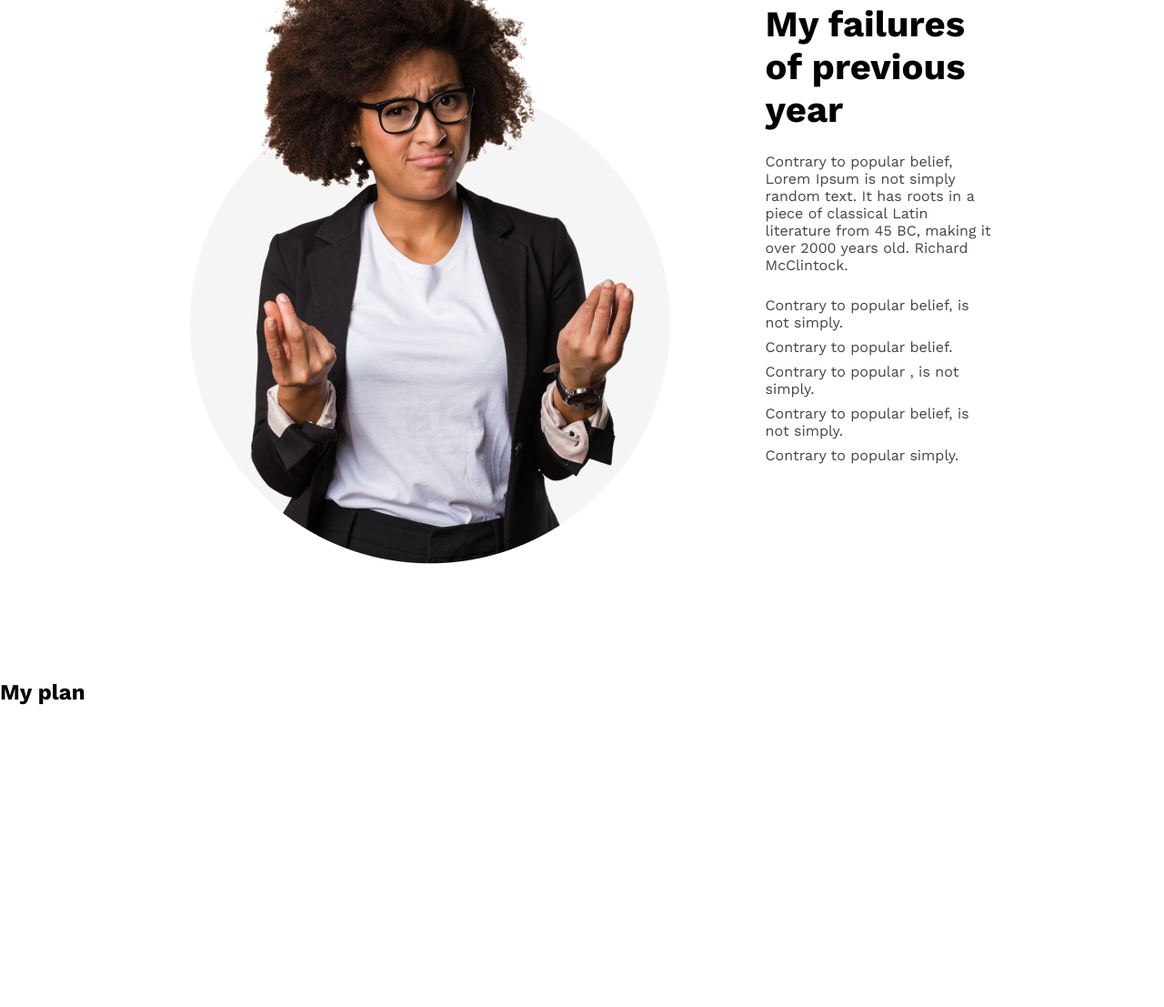
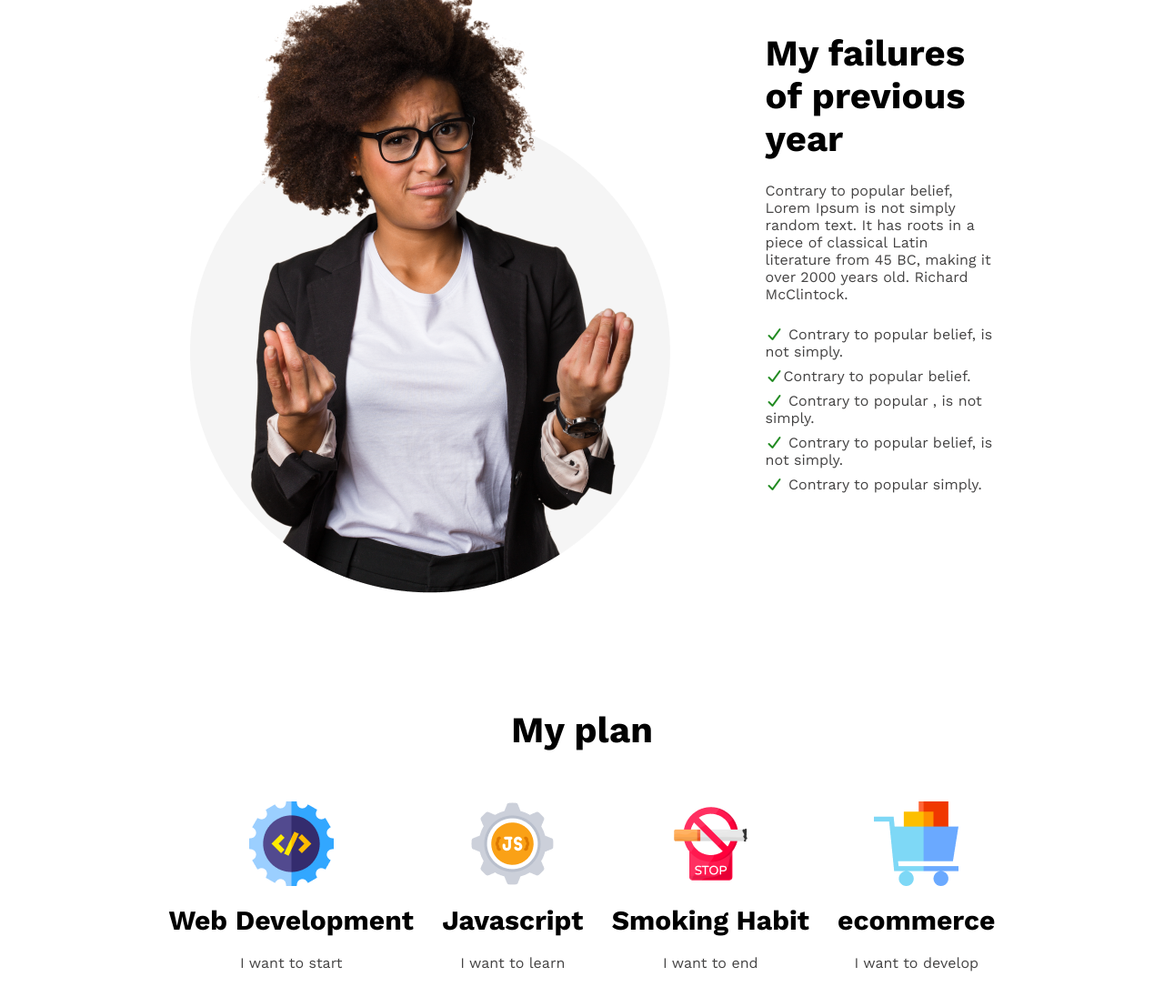
Before and after one commit to ryousufrahman/my-plan, a plain HTML site: page index.html in a window 1280 px wide. Shown: the part 979-2086 px from the top of the page at 91% size. Before the commit the page ends 1830 px from the top, so only its background shows below. Drawn offline with nearby package versions, Linux system fonts and the light colour scheme; a web font is replaced by a local one.

Commit message:
add list icon and designed the plan section

```diff
--- a/index.html
+++ b/index.html
@@ -7,8 +7,10 @@
     <link rel="preconnect" href="https://fonts.googleapis.com">
 <link rel="preconnect" href="https://fonts.gstatic.com" crossorigin>
 <link href="https://fonts.googleapis.com/css2?family=Azeret+Mono:ital,wght@0,100..900;1,100..900&family=Fira+Sans:ital,wght@0,100;0,200;0,300;0,400;0,500;0,600;0,700;0,800;0,900;1,100;1,200;1,300;1,400;1,500;1,600;1,700;1,800;1,900&family=Inter:ital,opsz,wght@0,14..32,100..900;1,14..32,100..900&family=Noto+Serif:ital,wght@0,100..900;1,100..900&family=Quicksand:wght@300..700&family=Raleway:ital,wght@0,100..900;1,100..900&family=Work+Sans:ital,wght@0,100..900;1,100..900&display=swap" rel="stylesheet">
-    <link rel="stylesheet" href="styles/style.css">
-    <script src="kit.fontawesome.com"></script>
+   <link rel="stylesheet" href="https://cdnjs.cloudflare.com/ajax/libs/font-awesome/7.0.1/css/all.min.css" integrity="sha512-2SwdPD6INVrV/lHTZbO2nodKhrnDdJK9/kg2XD1r9uGqPo1cUbujc+IYdlYdEErWNu69gVcYgdxlmVmzTWnetw==" crossorigin="anonymous" referrerpolicy="no-referrer" />
+
+<link rel="stylesheet" href="styles/style.css">
+
 </head>
 
 <body class="work-sans">
@@ -16,7 +18,7 @@
         <div id="hero">
             <div id="hero-text">
                 <h1>All Thinks Are Possible If You believe</h1>
-                <p class="subtile">There are many variations of passages of Lorem Ipsum available, but the majority have suffered alteration in some form, by injected humour, or randomised words</p>
+                <p class="subtile hero-subtile">There are many variations of passages of Lorem Ipsum available, but the majority have suffered alteration in some form, by injected humour, or randomised words</p>
                 <div id="hero-btn">
                     <button class="btn">Contact Us</button>
 
@@ -38,11 +40,13 @@
                 <p class="subtitle">Contrary to popular belief, Lorem Ipsum is not simply random text. It has roots in a piece of classical Latin literature from 45 BC, making it over 2000 years old. Richard McClintock.</p>
 
 
-                <p class="other-p">Contrary to popular belief, is not simply.</p>
-                <p class="other-p">Contrary to popular belief.</p>
-                <p class="other-p">Contrary to popular , is not simply.</p>
-                <p class="other-p">Contrary to popular belief, is not simply.<p>
-                <p class="other-p">Contrary to popular simply.</p>
+                <ul>
+                  <li><i class="fa-solid fa-check"></i> Contrary to popular belief, is not simply. </li>
+                  <li> <i class="fa-solid fa-check"></i>Contrary to popular belief.</li>
+                  <li><i class="fa-solid fa-check"></i> Contrary to popular , is not simply.</li>
+                  <li><i class="fa-solid fa-check"></i> Contrary to popular belief, is not simply.</li>
+                  <li><i class="fa-solid fa-check"></i> Contrary to popular simply.</li>
+                </ul>
 
 
 
@@ -56,25 +60,33 @@
           <h2>My plan</h2>
 
           <div class="plans">
-            <div class="plans plan1">
-              <img src="" alt="">
-              <h4></h4>
-              <p></p>
+            <div class="plan plan1">
+              <div class="plan-img-box">
+               <img src="images/icons/web.png" alt="">
+              </div>
+              <h4>Web Development</h4>
+              <p class="subtile">I want to start</p>
             </div>
-            <div class="plans plan2">
-              <img src="" alt="">
-              <h4></h4>
-              <p></p>
+            <div class="plan plan2">
+              <div class="plan-img-box">
+               <img src="images/icons/js.png" alt="">
+              </div>
+              <h4>Javascript</h4>
+              <p class="subtile">I want to learn</p>
             </div>
-            <div class="plans plan3">
-              <img src="" alt="">
-              <h4></h4>
-              <p></p>
+            <div class="plan plan3">
+              <div class="plan-img-box">
+               <img src="images/icons/smoke.png" alt="">
+              </div>
+              <h4>Smoking Habit</h4>
+              <p class="subtile">I want to end</p>
             </div>
-            <div class="plans plan4">
-              <img src="" alt="">
-              <h4></h4>
-              <p></p>
+            <div class="plan plan4">
+              <div class="plan-img-box">
+               <img src="images/icons/ecom.png" alt="">
+            </div>
+              <h4>ecommerce</h4>
+              <p class="subtile">I want to develop</p>
             </div>
 
           </div>
--- a/styles/style.css
+++ b/styles/style.css
@@ -35,10 +35,15 @@
 }
 .subtitle{
     font-size: 16px;
-    color: black;
     margin-bottom: 25px;
+
+
     color:#444343;
 
+}
+.hero-subtile{
+    margin-bottom: 32px;
+    color: #444343;
 }
 .btn{
   background-color:#F15B22 ;
@@ -71,9 +76,46 @@
   font-weight: bold;
   margin-bottom: 24px;
 }
-.other-p{
-    font-size: 16px;
-    color: #444343;
-    margin-bottom: 8px;
+.failure-text ul li{
+  list-style: none;
+  margin-bottom: 8px;
+  color: #444343;
+}
+.failure-text ul li i{
+  color: forestgreen;
 }
 /* failure section complete  */
+/* plans section  */
+#plan-section{
+  width: 71%;
+  max-width: 1141px;
+  margin: 0 auto;
+  margin-bottom: 129px;
+
+
+}
+.plan-container h2{
+  text-align: center;
+  font-size: 40px;
+  font-weight: bold;
+  margin-bottom: 55px;
+}
+.plans{
+  display: flex;
+  justify-content: space-between;
+}
+.plan h4{
+  margin-top: 20px;
+  font-size: 30px;
+  margin-bottom: 20px;
+  text-align: center;
+}
+.plan-img-box{
+  display: flex;
+  justify-content: center;
+}
+.plan p{
+  text-align: center;
+  color: #444343;
+  font-size: 16px;
+}
```
